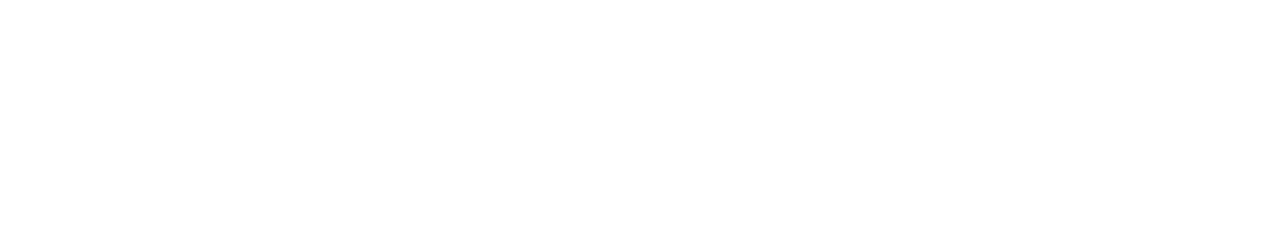
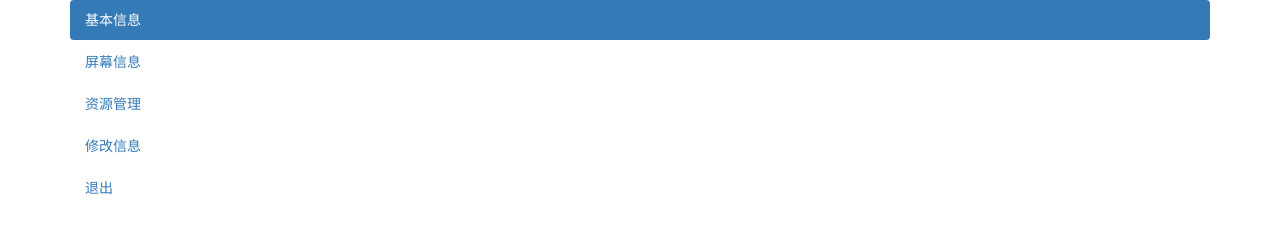
Before and after one commit to liuchaorun/messenger, a plain HTML site: page background/administration.html in a window 1280 px wide. Drawn offline with Linux system fonts and the light colour scheme.

Commit message:
fix bugs

```diff
--- a/background/administration.html
+++ b/background/administration.html
@@ -2,11 +2,20 @@
 <html lang="zh-Hans">
 <head>
     <meta charset="UTF-8">
+    <meta name="viewport" content="width=device-width, initial-scale=1">
     <link rel="stylesheet" href="lib/bootstrap/css/bootstrap.min.css">
     <title>管理 - Messenger</title>
 </head>
 <body>
-
+<div class="container">
+    <ul class="nav nav-pills nav-stacked">
+        <li role="presentation" class="active"><a href="">基本信息</a></li>
+        <li role="presentation"><a href="">屏幕信息</a></li>
+        <li role="presentation"><a href="">资源管理</a></li>
+        <li role="presentation"><a href="">修改信息</a></li>
+        <li role="presentation"><a href="">退出</a></li>
+    </ul>
+</div>
 
 <script src="lib/jquery-3.2.1.min.js"></script>
 <script src="lib/bootstrap/js/bootstrap.min.js"></script>
```
Also changed, not shown: background/frames/modify_info.html (+1 -0 lines), background/frames/resource_manage.html (+1 -0 lines), background/frames/screen_info.html (+1 -0 lines), background/frames/user_info.html (+1 -0 lines), background/index.html (+3 -0 lines).
